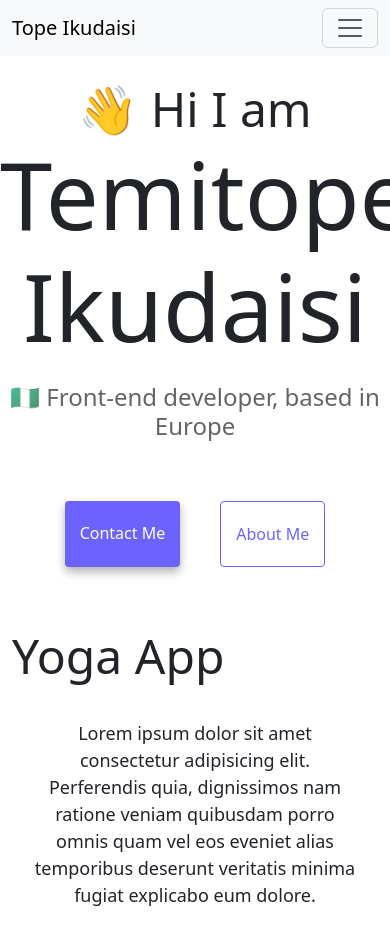
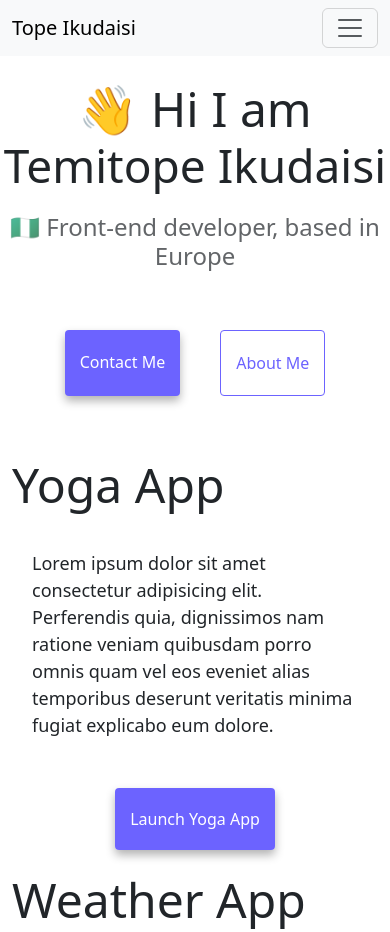
Before and after one commit to Drtopetmi/front-developer, a plain HTML site: page index.html in a window 390 px wide. Shown: the top 932 px of the page. Drawn offline with nearby package versions, Linux system fonts and the light colour scheme.

Commit message:
Update styles.css
update css for H1

```diff
--- a/styles.css
+++ b/styles.css
@@ -117,9 +117,8 @@ div {
   color: purple;
 }
 @media (max-width: 576px) {
-  h1,
-  h2,
-  p {
+  h1 {
+    font-size: 46px;
     text-align: center;
   }
 }
```
